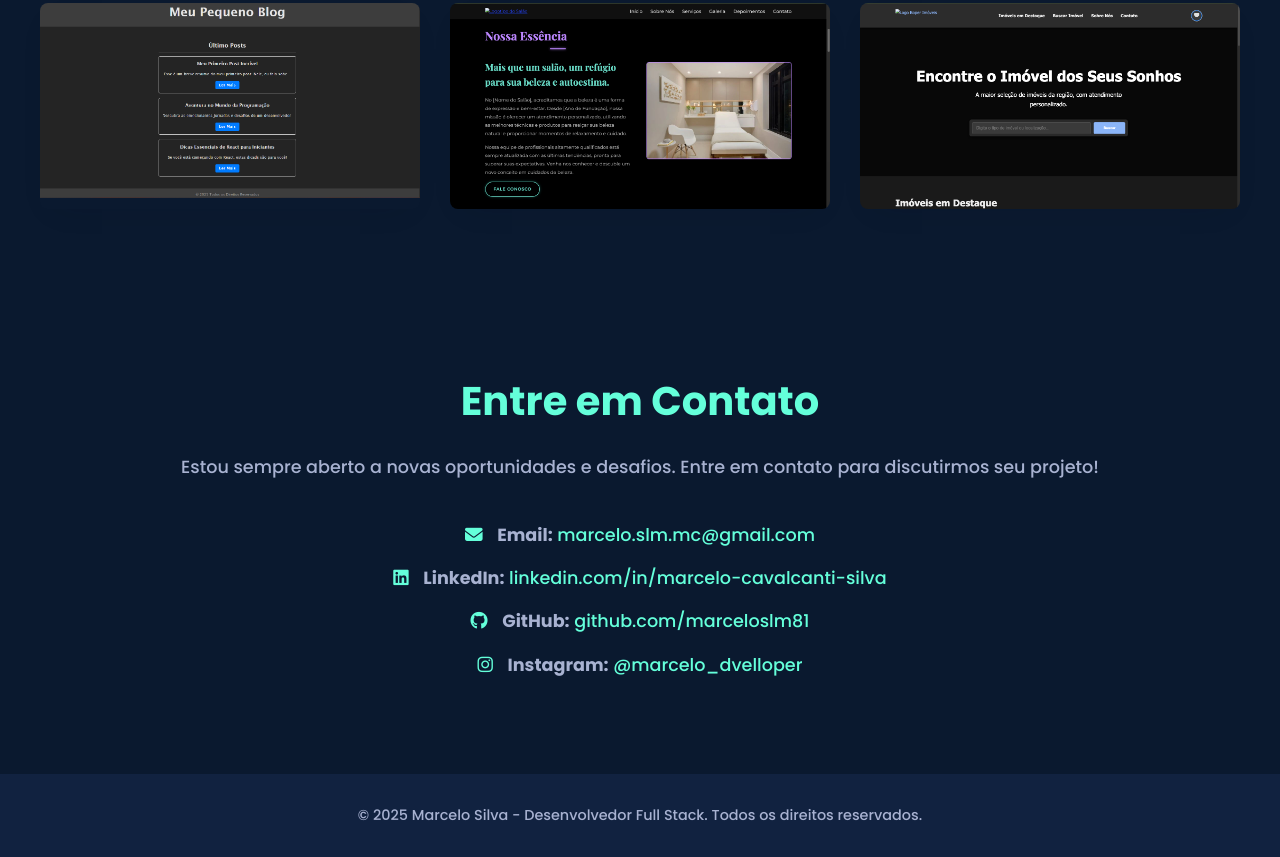
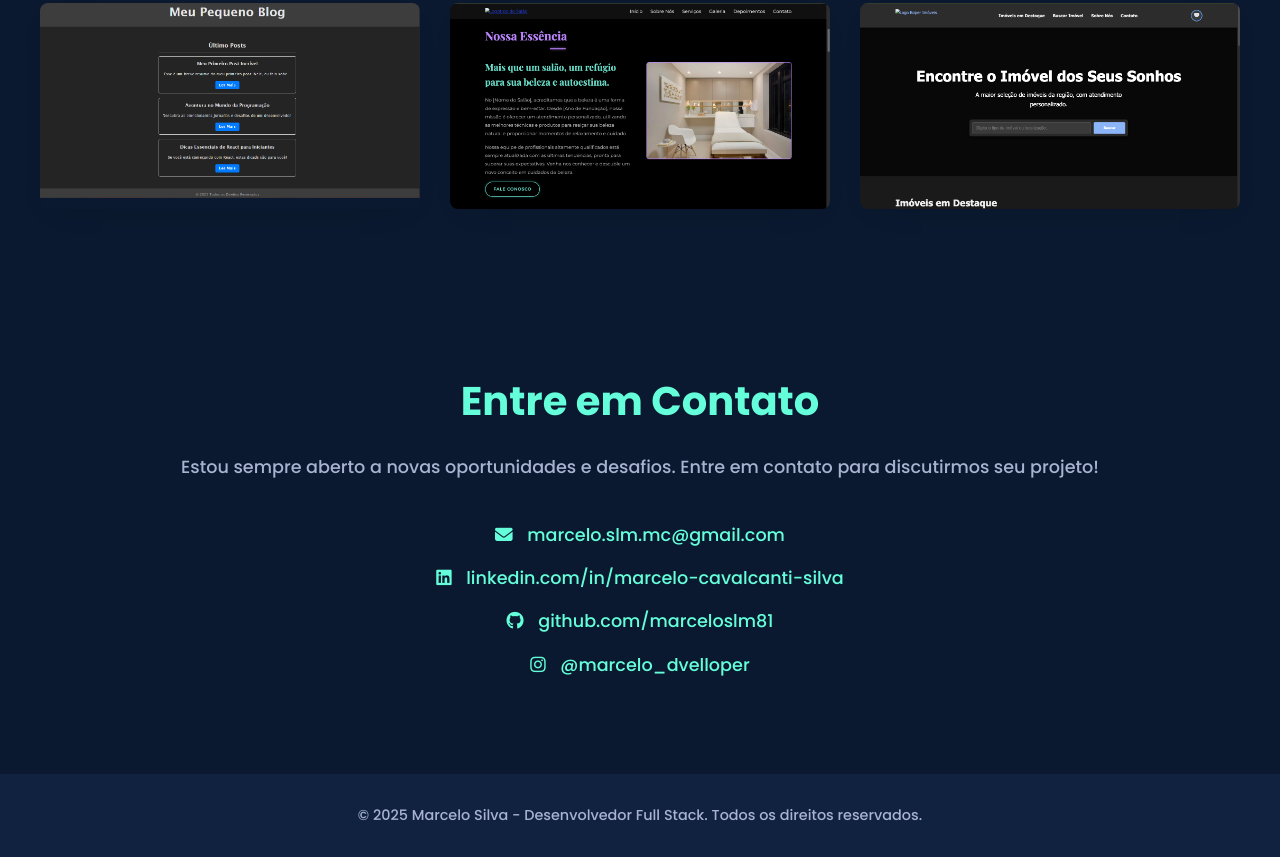
Before and after one commit to marceloslm81/portfolio1, a plain HTML site: page index.html in a window 1280 px wide. Shown: the part 4900-5757 px from the top of the page. Drawn offline with Linux system fonts and the light colour scheme.

Commit message:
Update index.html
mudar

```diff
--- a/index.html
+++ b/index.html
@@ -346,14 +346,14 @@
             <p class="section-description">Estou sempre aberto a novas oportunidades e desafios. Entre em contato para
                 discutirmos seu projeto!</p>
             <div class="contact-details">
-                <p><i class="fas fa-envelope"></i> <strong>Email:</strong> <a
+                <p><i class="fas fa-envelope"></i> <strong></strong> <a
                         href="mailto:marcelo.slm.mc@gmail.com">marcelo.slm.mc@gmail.com</a></p>
-                <p><i class="fab fa-linkedin"></i> <strong>LinkedIn:</strong> <a
+                <p><i class="fab fa-linkedin"></i> <strong></strong> <a
                         href="https://www.linkedin.com/in/marcelo-cavalcanti-silva/" target="_blank"
                         rel="noopener noreferrer">linkedin.com/in/marcelo-cavalcanti-silva</a></p>
-                <p><i class="fab fa-github"></i> <strong>GitHub:</strong> <a href="https://github.com/marceloslm81"
+                <p><i class="fab fa-github"></i> <strong></strong> <a href="https://github.com/marceloslm81"
                         target="_blank" rel="noopener noreferrer">github.com/marceloslm81</a></p>
-                <p><i class="fab fa-instagram"></i> <strong>Instagram:</strong> <a
+                <p><i class="fab fa-instagram"></i> <strong></strong> <a
                         href="https://www.instagram.com/marcelo_dvelloper/?next=%2Fmarcelo_dvellop%2F" target="_blank"
                         rel="noopener noreferrer">@marcelo_dvelloper</a></p>
             </div>
```
